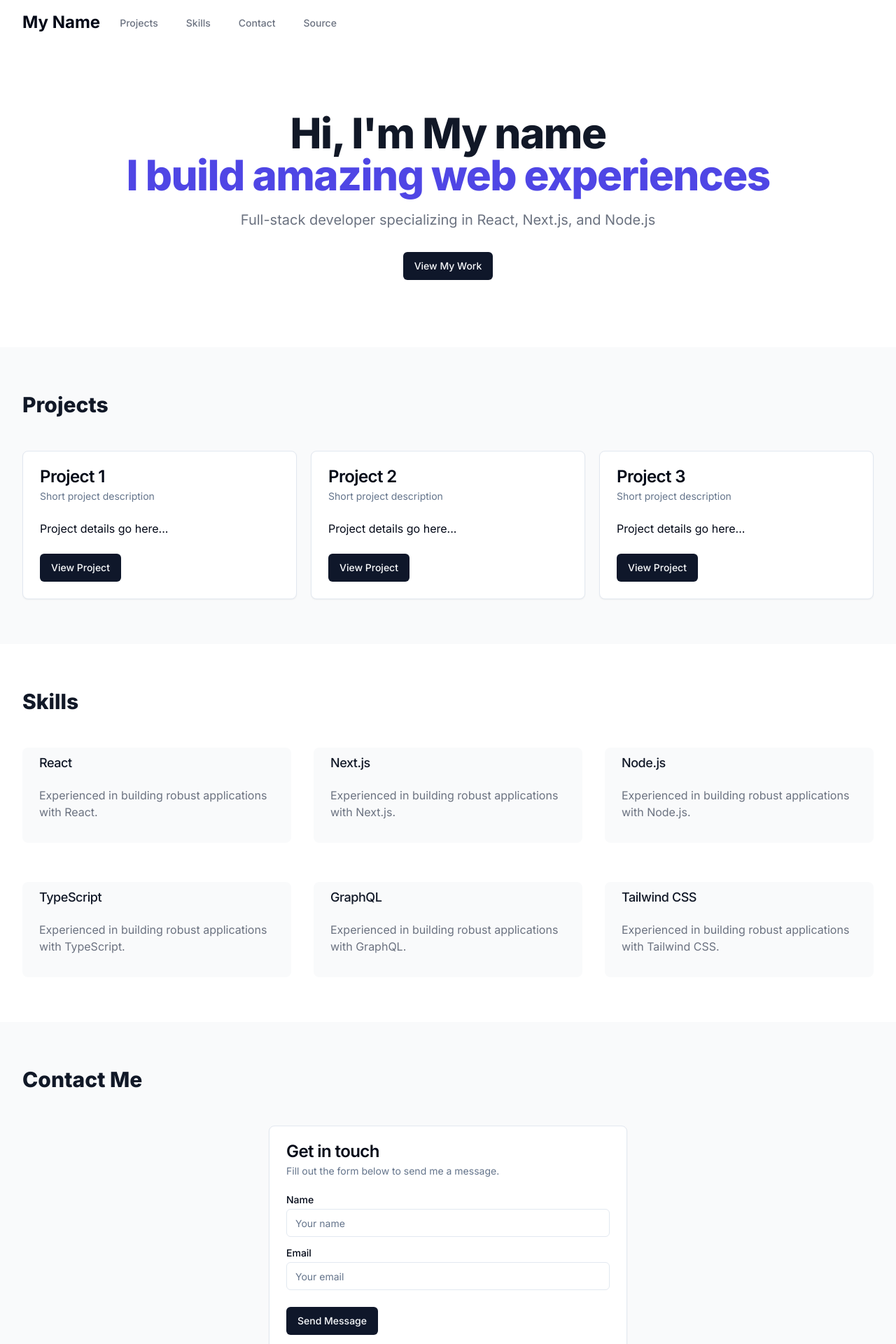
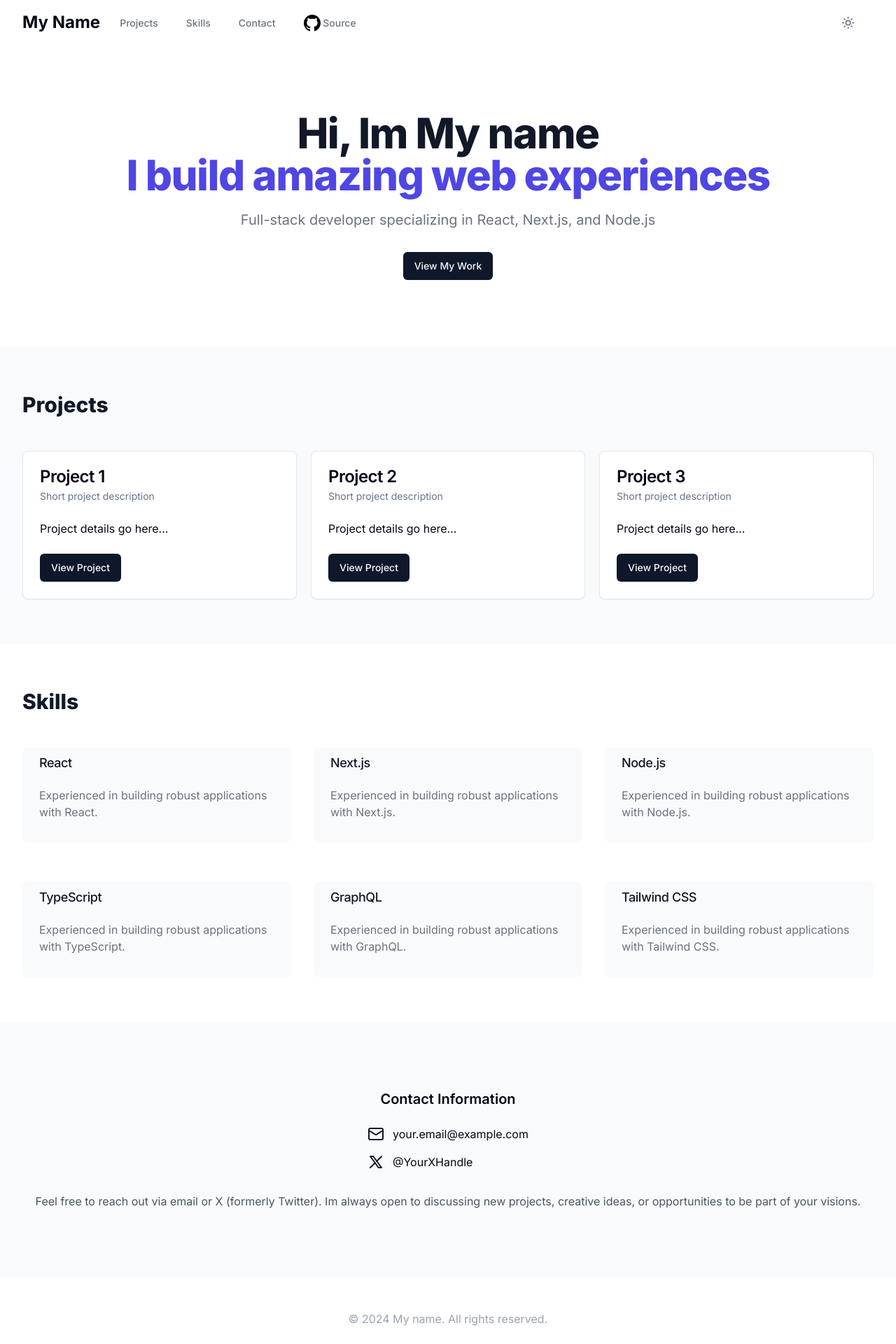
Before and after one commit to taimuh/portfolio, a Next.js app: page / in a window 1280 px wide. Shown: the top 1920 px of the page at 70% size. Built offline with nearby package versions, Linux system fonts and the light colour scheme.

Commit message:
ポートフォリオサイトを作成しました。 (#2)

```diff
--- a/app/layout.tsx
+++ b/app/layout.tsx
@@ -1,11 +1,12 @@
 import type { Metadata } from "next";
 import { Inter } from "next/font/google";
 import "./globals.css";
+import { ThemeProvider } from 'next-themes'
 
 const inter = Inter({ subsets: ["latin"] });
 
 export const metadata: Metadata = {
-  title: "Taimu Harada -Homepage",
+  title: "My name -Homepage",
   description: "Generated by create next app",
 };
 
@@ -15,8 +16,14 @@ export default function RootLayout({
   children: React.ReactNode;
 }>) {
   return (
+
     <html lang="en">
-      <body className={inter.className}>{children}</body>
+      <body className={inter.className}>
+      <ThemeProvider attribute="class"  defaultTheme="system" enableSystem>
+        {children}
+      </ThemeProvider>
+      </body>
     </html>
+
   );
 }
--- a/app/page.tsx
+++ b/app/page.tsx
@@ -10,13 +10,14 @@ import {
   DropdownMenuItem,
   DropdownMenuTrigger,
 } from "@/components/ui/dropdown-menu"
-import { Menu } from 'lucide-react'
+import { Github, Mail, Menu, Moon, Sun } from 'lucide-react'
+import { ThemeToggle } from '@/components/ui/ThemeToggle';
 
 const PortfolioPage = () => {
   return (
-    <div className="min-h-screen bg-gray-100">
+    <div className="min-h-screen bg-gray-100 dark:bg-gray-900">
       {/* Header */}
-      <header className="bg-white shadow-sm">
+      <header className="bg-white dark:bg-gray-800 shadow-sm">
         <nav className="max-w-7xl mx-auto px-4 sm:px-6 lg:px-8">
           <div className="flex justify-between h-16">
             <div className="flex">
@@ -33,12 +34,17 @@ const PortfolioPage = () => {
                 <a href="#contact" className="border-transparent text-gray-500 hover:border-gray-300 hover:text-gray-700 inline-flex items-center px-1 pt-1 border-b-2 text-sm font-medium">
                   Contact
                 </a>
-                <a href="#contact" className="border-transparent text-gray-500 hover:border-gray-300 hover:text-gray-700 inline-flex items-center px-1 pt-1 border-b-2 text-sm font-medium">
-                  Source
+                <a href="#source" className="border-transparent text-gray-500 hover:border-gray-300 hover:text-gray-700 inline-flex items-center px-1 pt-1 border-b-2 text-sm font-medium">
+                <svg xmlns="http://www.w3.org/2000/svg" width="24" height="24" viewBox="0 0 24 24"><path d="M12 0c-6.626 0-12 5.373-12 12 0 5.302 3.438 9.8 8.207 11.387.599.111.793-.261.793-.577v-2.234c-3.338.726-4.033-1.416-4.033-1.416-.546-1.387-1.333-1.756-1.333-1.756-1.089-.745.083-.729.083-.729 1.205.084 1.839 1.237 1.839 1.237 1.07 1.834 2.807 1.304 3.492.997.107-.775.418-1.305.762-1.604-2.665-.305-5.467-1.334-5.467-5.931 0-1.311.469-2.381 1.236-3.221-.124-.303-.535-1.524.117-3.176 0 0 1.008-.322 3.301 1.23.957-.266 1.983-.399 3.003-.404 1.02.005 2.047.138 3.006.404 2.291-1.552 3.297-1.23 3.297-1.23.653 1.653.242 2.874.118 3.176.77.84 1.235 1.911 1.235 3.221 0 4.609-2.807 5.624-5.479 5.921.43.372.823 1.102.823 2.222v3.293c0 .319.192.694.801.576 4.765-1.589 8.199-6.086 8.199-11.386 0-6.627-5.373-12-12-12z"/></svg><a>&nbsp;Source</a>
                 </a>
               </div>
+
+            </div>
+            <div className="hidden sm:ml-6 sm:flex sm:space-x-8 flex items-center text-gray-500 hover:border-gray-300 hover:text-gray-700  mr-4">
+                <ThemeToggle />
             </div>
             <div className="sm:hidden flex items-center">
+            <ThemeToggle />
               <DropdownMenu>
                 <DropdownMenuTrigger asChild>
                   <Button variant="ghost" size="icon">
@@ -57,7 +63,7 @@ const PortfolioPage = () => {
                     <a href="#contact">Contact</a>
                   </DropdownMenuItem>
                   <DropdownMenuItem>
-                    <a href="#contact">Source</a>
+                    <a href="#source">Source</a>
                   </DropdownMenuItem>
                 </DropdownMenuContent>
               </DropdownMenu>
@@ -71,7 +77,7 @@ const PortfolioPage = () => {
         <div className="max-w-7xl mx-auto py-16 px-4 sm:py-24 sm:px-6 lg:px-8">
           <div className="text-center">
             <h1 className="text-4xl font-extrabold tracking-tight text-gray-900 sm:text-5xl md:text-6xl">
-              <span className="block">Hi, I'm My name</span>
+              <span className="block">Hi, Im My name</span>
               <span className="block text-indigo-600">I build amazing web experiences</span>
             </h1>
             <p className="mt-3 max-w-md mx-auto text-base text-gray-500 sm:text-lg md:mt-5 md:text-xl md:max-w-3xl">
@@ -130,48 +136,31 @@ const PortfolioPage = () => {
 
       {/* Contact Section */}
       <section id="contact" className="bg-gray-50 py-16">
-        <div className="max-w-7xl mx-auto px-4 sm:px-6 lg:px-8">
-          <h2 className="text-3xl font-extrabold text-gray-900">Contact Me</h2>
-          <div className="mt-12 max-w-lg mx-auto">
-            <Card>
-              <CardHeader>
-                <CardTitle>Get in touch</CardTitle>
-                <CardDescription>Fill out the form below to send me a message.</CardDescription>
-              </CardHeader>
-              <CardContent>
-                <div className="grid w-full items-center gap-4">
-                  <div className="flex flex-col space-y-1.5">
-                    <Label htmlFor="name">Name</Label>
-                    <Input id="name" placeholder="Your name" />
-                  </div>
-                  <div className="flex flex-col space-y-1.5">
-                    <Label htmlFor="email">Email</Label>
-                    <Input id="email" placeholder="Your email" />
-                  </div>
+         {/* Contact Information */}
+         <div className="bg-gray-50 rounded-lg p-8 flex flex-col items-center justify-center">
+              <h3 className="text-xl font-semibold mb-6">Contact Information</h3>
+              <div className="space-y-4">
+                <div className="flex items-center space-x-3">
+                  <Mail className="h-6 w-6 text-slate-900" />
+                  <span>your.email@example.com</span>
                 </div>
-              </CardContent>
-              <CardFooter>
-                <Button>Send Message</Button>
-              </CardFooter>
-            </Card>
-          </div>
-        </div>
+                <div className="flex items-center space-x-3">
+                <svg className="h-6 w-6 text-slate-900"  width="24" height="24" viewBox="0 0 24 24"  fill="none"  stroke="currentColor"  strokeWidth="2"  strokeLinecap="round"  strokeLinejoin="round" ><path stroke="none" d="M0 0h24v24H0z" fill="none"/><path d="M4 4l11.733 16h4.267l-11.733 -16z" /><path d="M4 20l6.768 -6.768m2.46 -2.46l6.772 -6.772" /></svg>
+                  <span>@YourXHandle</span>
+                </div>
+              </div>
+              <div className="mt-8">
+                <p className="text-gray-600">Feel free to reach out via email or X (formerly Twitter). Im always open to discussing new projects, creative ideas, or opportunities to be part of your visions.</p>
+              </div>
+            </div>
       </section>
 
       {/* Footer */}
-      <footer className="bg-white">
-        <div className="max-w-7xl mx-auto py-12 px-4 sm:px-6 md:flex md:items-center md:justify-between lg:px-8">
-          <div className="flex justify-center space-x-6 md:order-2">
-            {['GitHub', 'LinkedIn', 'Twitter'].map((item) => (
-              <a key={item} href="#" className="text-gray-400 hover:text-gray-500">
-                <span className="sr-only">{item}</span>
-                {/* Add appropriate icon here */}
-              </a>
-            ))}
-          </div>
+      <footer className="bg-white items-center">
+        <div className="max-w-7xl mx-auto py-12 px-4 sm:px-6 md:items-center lg:px-8">
           <div className="mt-8 md:mt-0 md:order-1">
             <p className="text-center text-base text-gray-400">
-              &copy; 2024 My name. All rights reserved.
+            © {new Date().getFullYear()} My name. All rights reserved.
             </p>
           </div>
         </div>
--- /dev/null
+++ b/components/ui/ThemeToggle.tsx
@@ -0,0 +1,32 @@
+'use client'
+
+import { useTheme } from 'next-themes'
+import { useEffect, useState } from 'react'
+import { Button } from '@/components/ui/button'
+import { Moon, Sun } from 'lucide-react'
+
+export function ThemeToggle() {
+  const [mounted, setMounted] = useState(false)
+  const { theme, setTheme } = useTheme()
+
+  useEffect(() => {
+    setMounted(true)
+  }, [])
+
+  if (!mounted) {
+    return null
+  }
+
+  return (
+    <Button
+      variant="ghost"
+      size="icon"
+      onClick={() => setTheme(theme === 'dark' ? 'light' : 'dark')}
+      aria-label="Toggle theme"
+      className="border-transparent text-gray-500 hover:border-gray-300 hover:text-gray-700 flex items-center px-1 pt-1 border-b-2 text-sm font-medium"
+    >
+      <Sun className="h-[1.2rem] w-[1.2rem] rotate-0 scale-100 transition-all dark:-rotate-90 dark:scale-0" />
+      <Moon className="absolute h-[1.2rem] w-[1.2rem] rotate-90 scale-0 transition-all dark:rotate-0 dark:scale-100" />
+    </Button>
+  )
+}
--- a/package.json
+++ b/package.json
@@ -18,10 +18,10 @@
     "class-variance-authority": "^0.7.0",
     "clsx": "^2.1.1",
     "lucide-react": "^0.408.0",
-    "next": "14.2.5",
+    "next": "^14.2.5",
     "next-themes": "^0.3.0",
-    "react": "^18",
-    "react-dom": "^18",
+    "react": "^18.3.1",
+    "react-dom": "^18.3.1",
     "tailwind-merge": "^2.4.0",
     "tailwindcss-animate": "^1.0.7"
   },
```
Also changed, not shown: 1 other file (tests, documents, lock files or other folders).
